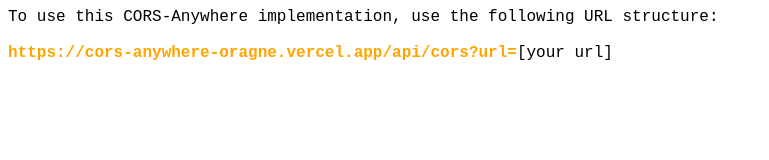
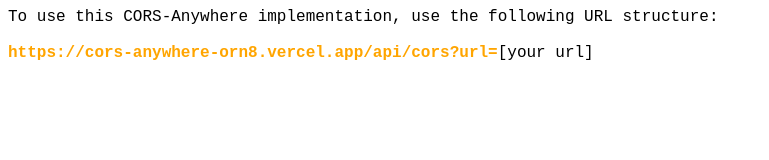
Before and after one commit to orn8/cors-anywhere-oragne, a plain HTML site: page index.html in a window 1280 px wide. Shown: the whole page, without its empty margins (0-769 px from the left). Drawn offline with Linux system fonts and the light colour scheme.

Commit message:
Update index.html

```diff
--- a/index.html
+++ b/index.html
@@ -15,6 +15,6 @@
   To use this CORS-Anywhere implementation, use the following URL structure:
   <br>
   <br>
-  <b>https://cors-anywhere-oragne.vercel.app/api/cors?url=</b>[your url]
+  <b>https://cors-anywhere-orn8.vercel.app/api/cors?url=</b>[your url]
 </body>
 </html>
```
